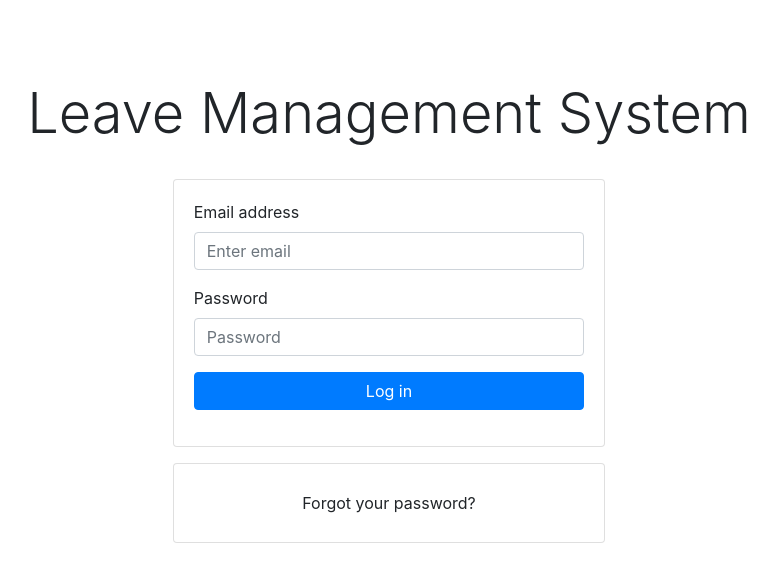
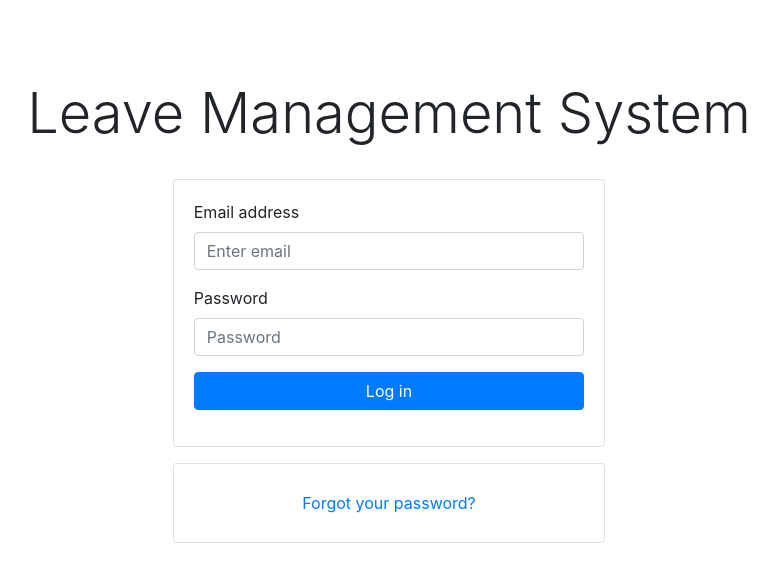
Before and after one commit to navinesh/leave-management-system, a React (Create React App) app in the folder admin/: page /login in a window 1280 px wide. Shown: the top 582 px of the page, without its empty margins (251-1029 px from the left). Built offline with nearby package versions, Linux system fonts and the light colour scheme; what moment-range would draw is missing.

Commit message:
Add bootstrap spinner

```diff
--- a/admin/src/components/AdminLogin.tsx
+++ b/admin/src/components/AdminLogin.tsx
@@ -94,13 +94,17 @@ function LoginForm(props: LoginProps): JSX.Element {
             </div>
           </form>
           <div className="text-danger text-center">
-            {props.loading && <div className="loader" />}
+            {props.loading && (
+              <div className="spinner-border text-primary" role="status">
+                <span className="sr-only">Loading...</span>
+              </div>
+            )}
             {props.error && props.error.message}
             {errorMessage}
           </div>
         </div>
         <div className="card card-body mt-3">
-          <Link to="/resetpassword" className="btn">
+          <Link to="/resetpassword" className="btn text-primary">
             Forgot your password?
           </Link>
         </div>
```
